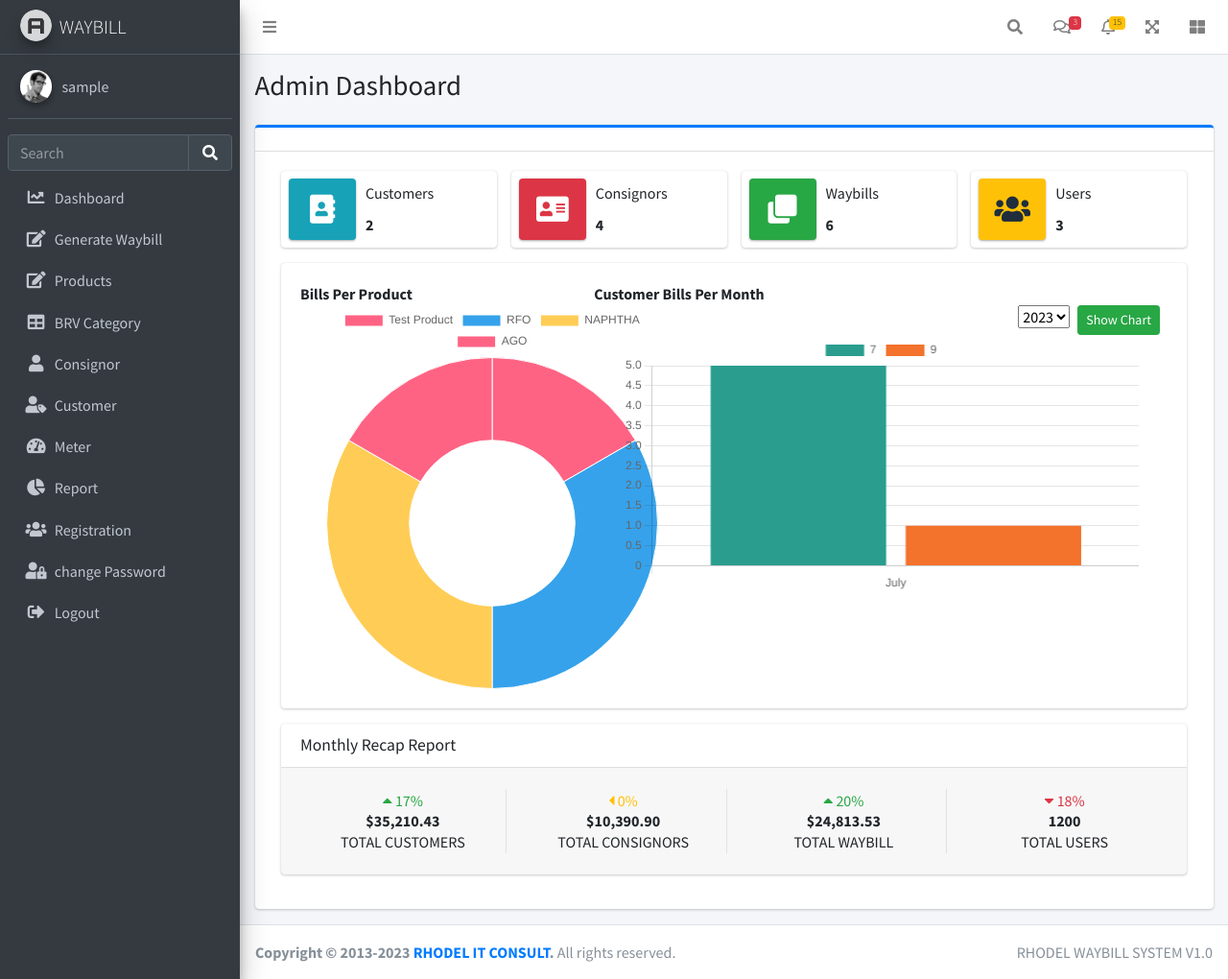
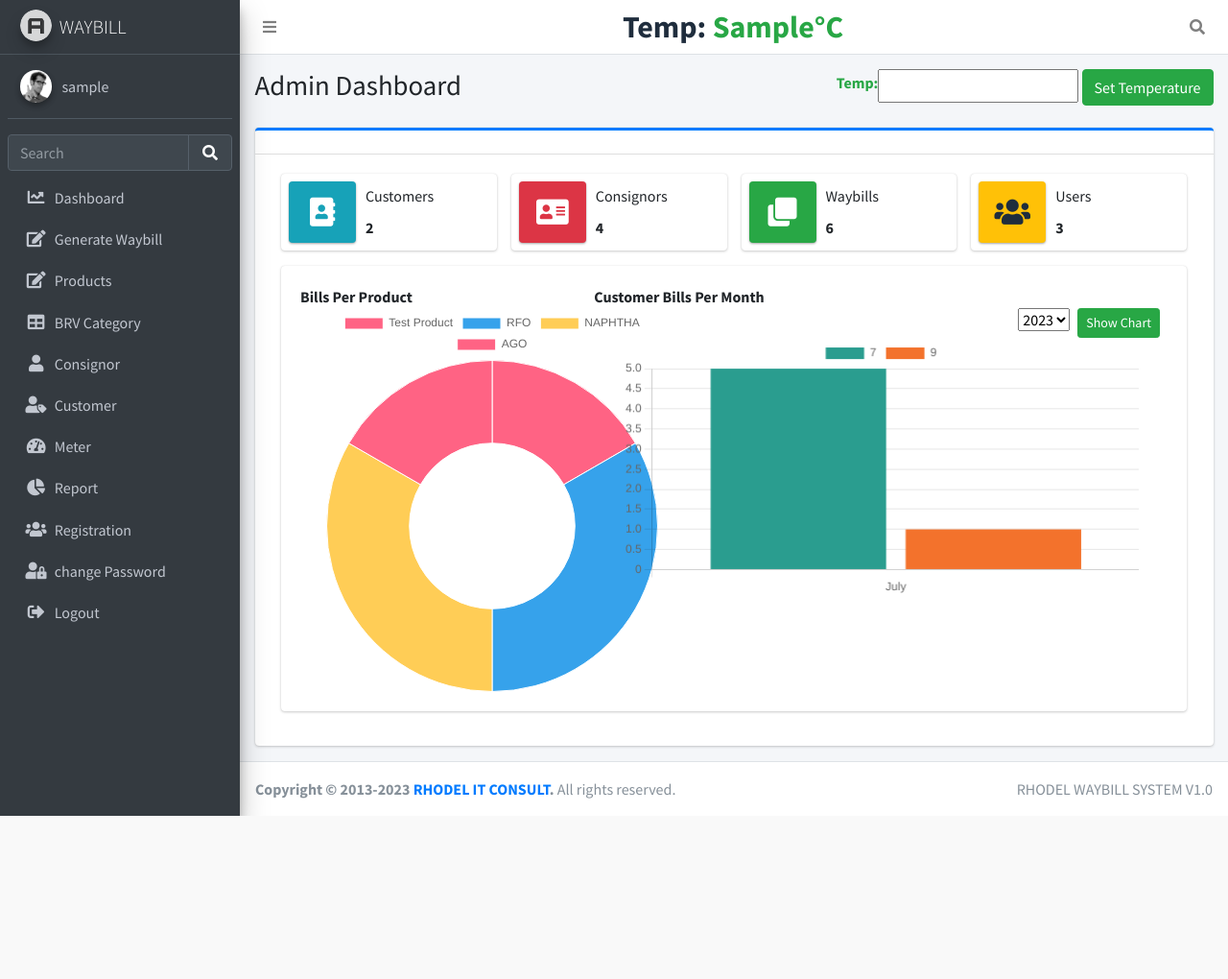
Before and after one commit to Achiekobby/akwaaba, a PHP site: page /ui/dashboard.php in a window 1280 px wide. Shown: the whole page at 96% size. After the commit the page ends 850 px from the top, so only its background shows below. Run offline with PHP 8.4, Linux system fonts and the light colour scheme; the visitor is signed in with stand-in values (Sample User, id 1); data comes from the database, SQL or seed files in the repository; tables that the repository leaves empty or names only in its code hold one stand-in row (values such as "Sample post"); some libraries are stand-ins or nearby versions.

Commit message:
adding temperature input field to the dashboard page

```diff
--- a/ui/dashboard.php
+++ b/ui/dashboard.php
@@ -65,8 +65,39 @@ include_once "header.php";
           </div><!-- /.col -->
           <div class="col-sm-6">
             <ol class="breadcrumb float-sm-right">
-              <!-- <li class="breadcrumb-item"><a href="#">Home</a></li>
-              <li class="breadcrumb-item active">Starter Page</li> -->
+              <li class="breadcrumb-item text-success text-bold">Temp:</li>
+              <form id="temperatureForm">
+                <input type="number" name="temperature" id="temperature" required>
+                <button class="btn btn-success" type="submit">Set Temperature</button>
+              </form>
+              <script>
+                // AJAX request to handle form submission without page refresh
+                $(document).ready(function() {
+                    $('#temperatureForm').submit(function(event) {
+                        event.preventDefault();
+                        var formData = $(this).serialize();
+
+                        const serverUrl = window.location.origin;
+                        const url = `${serverUrl}/akwaaba/ui/save_temperature.php`;
+
+                        $.ajax({
+                            type: 'POST',
+                            url:url,
+                            data: formData,
+                            success: function(response) {
+                                $('#temperatureForm')[0].reset();
+                                console.log(response);
+                                location.reload();
+                            },
+                            error: function() {
+                                // $('#response').text('Error occurred while saving the temperature.');
+                                console.log('Error occurred while saving the temperature.');
+                            }
+                        });
+                    });
+                });
+              </script>
+              <!-- End of the temperature form submission -->
             </ol>
           </div><!-- /.col -->
         </div><!-- /.row -->
@@ -197,67 +228,8 @@ include_once "header.php";
           </div>
         </div>
 
-        <div class="row">
-          <div class="col-md-12">
-            <div class="card">
-              <div class="card-header">
-                <h5 class="card-title">Monthly Recap Report</h5>
-              </div>
-
-              <!-- ./card-body -->
-              <div class="card-footer">
-                <div class="row">
-                  <div class="col-sm-3 col-6">
-                    <div class="description-block border-right">
-                      <span class="description-percentage text-success"><i class="fas fa-caret-up"></i> 17%</span>
-                      <h5 class="description-header">$35,210.43</h5>
-                      <span class="description-text">TOTAL CUSTOMERS</span>
-                    </div>
-                    <!-- /.description-block -->
-                  </div>
-                  <!-- /.col -->
-                  <div class="col-sm-3 col-6">
-                    <div class="description-block border-right">
-                      <span class="description-percentage text-warning"><i class="fas fa-caret-left"></i> 0%</span>
-                      <h5 class="description-header">$10,390.90</h5>
-                      <span class="description-text">TOTAL CONSIGNORS</span>
-                    </div>
-                    <!-- /.description-block -->
-                  </div>
-                  <!-- /.col -->
-                  <div class="col-sm-3 col-6">
-                    <div class="description-block border-right">
-                      <span class="description-percentage text-success"><i class="fas fa-caret-up"></i> 20%</span>
-                      <h5 class="description-header">$24,813.53</h5>
-                      <span class="description-text">TOTAL WAYBILL</span>
-                    </div>
-                    <!-- /.description-block -->
-                  </div>
-                  <!-- /.col -->
-                  <div class="col-sm-3 col-6">
-                    <div class="description-block">
-                      <span class="description-percentage text-danger"><i class="fas fa-caret-down"></i> 18%</span>
-                      <h5 class="description-header">1200</h5>
-                      <span class="description-text">TOTAL USERS</span>
-                    </div>
-                    <!-- /.description-block -->
-                  </div>
-                </div>
-                <!-- /.row -->
-              </div>
-              <!-- /.card-footer -->
-            </div>
-            <!-- /.card -->
-          </div>
-          <!-- /.col -->
-        </div>
-
 
         <!-- /.row -->
-
-
-
-
 
               </div>
             </div>
--- a/ui/header.php
+++ b/ui/header.php
@@ -1,8 +1,21 @@
 <?php
+include_once'connectdb.php';
+
 $baseUrl = (isset($_SERVER['HTTPS']) && $_SERVER['HTTPS'] === 'on' ? "https" : "http")
 . "://$_SERVER[HTTP_HOST]";
 
 //* Append the relative path to show_products.php
+
+$sql = "SELECT * FROM temperature_data ORDER BY date DESC LIMIT 1";
+$stmt = $pdo->prepare($sql);
+$stmt->execute();
+$latestTemperature = $stmt->fetch(PDO::FETCH_ASSOC);
+if ($latestTemperature) {
+  $latestTemperatureValue = $latestTemperature['temperature'];
+  // echo "Latest temperature: " . $latestTemperatureValue . "°C";
+} else {
+  $latestTemperatureValue = "0";
+}
 ?>
 <!DOCTYPE html>
 <!--
@@ -65,6 +78,7 @@ scratch. This page gets rid of all links and provides the needed markup only.
 <!-- SweetAlert2 -->
 <link rel="stylesheet" href="../plugins/sweetalert2/sweetalert2.min.css">
 <script src="https://cdnjs.cloudflare.com/ajax/libs/jspdf/2.5.1/jspdf.umd.min.js"></script>
+<script src="https://ajax.googleapis.com/ajax/libs/jquery/3.5.1/jquery.min.js"></script>
 
 </head>
 <body class="hold-transition sidebar-mini">
@@ -84,9 +98,10 @@ scratch. This page gets rid of all links and provides the needed markup only.
         <!-- <a href="#" class="nav-link">Contact</a> -->
       </li>
     </ul>
+    <h2 class="text-center m-auto text-bold">Temp: <span class="text-success"> <?php echo $latestTemperatureValue="0" ? "0°C" : $latestTemperatureValue."°C" ?></span></h2> <!-- m-auto class will center the content horizontally -->
 
     <!-- Right navbar links -->
-    <ul class="navbar-nav ml-auto">
+    <ul class="navbar-nav">
       <!-- Navbar Search -->
       <li class="nav-item">
         <a class="nav-link" data-widget="navbar-search" href="#" role="button">
@@ -109,101 +124,7 @@ scratch. This page gets rid of all links and provides the needed markup only.
         </div>
       </li>
 
-      <!-- Messages Dropdown Menu -->
-      <li class="nav-item dropdown">
-        <a class="nav-link" data-toggle="dropdown" href="#">
-          <i class="far fa-comments"></i>
-          <span class="badge badge-danger navbar-badge">3</span>
-        </a>
-        <div class="dropdown-menu dropdown-menu-lg dropdown-menu-right">
-          <a href="#" class="dropdown-item">
-            <!-- Message Start -->
-            <div class="media">
-              <img src="dist/img/user1-128x128.jpg" alt="User Avatar" class="img-size-50 mr-3 img-circle">
-              <div class="media-body">
-                <h3 class="dropdown-item-title">
-                  Brad Diesel
-                  <span class="float-right text-sm text-danger"><i class="fas fa-star"></i></span>
-                </h3>
-                <p class="text-sm">Call me whenever you can...</p>
-                <p class="text-sm text-muted"><i class="far fa-clock mr-1"></i> 4 Hours Ago</p>
-              </div>
-            </div>
-            <!-- Message End -->
-          </a>
-          <div class="dropdown-divider"></div>
-          <a href="#" class="dropdown-item">
-            <!-- Message Start -->
-            <div class="media">
-              <img src="../dist/img/user8-128x128.jpg" alt="User Avatar" class="img-size-50 img-circle mr-3">
-              <div class="media-body">
-                <h3 class="dropdown-item-title">
-                  John Pierce
-                  <span class="float-right text-sm text-muted"><i class="fas fa-star"></i></span>
-                </h3>
-                <p class="text-sm">I got your message bro</p>
-                <p class="text-sm text-muted"><i class="far fa-clock mr-1"></i> 4 Hours Ago</p>
-              </div>
-            </div>
-            <!-- Message End -->
-          </a>
-          <div class="dropdown-divider"></div>
-          <a href="#" class="dropdown-item">
-            <!-- Message Start -->
-            <div class="media">
-              <img src="../dist/img/user3-128x128.jpg" alt="User Avatar" class="img-size-50 img-circle mr-3">
-              <div class="media-body">
-                <h3 class="dropdown-item-title">
-                  Nora Silvester
-                  <span class="float-right text-sm text-warning"><i class="fas fa-star"></i></span>
-                </h3>
-                <p class="text-sm">The subject goes here</p>
-                <p class="text-sm text-muted"><i class="far fa-clock mr-1"></i> 4 Hours Ago</p>
-              </div>
-            </div>
-            <!-- Message End -->
-          </a>
-          <div class="dropdown-divider"></div>
-          <a href="#" class="dropdown-item dropdown-footer">See All Messages</a>
-        </div>
-      </li>
-      <!-- Notifications Dropdown Menu -->
-      <li class="nav-item dropdown">
-        <a class="nav-link" data-toggle="dropdown" href="#">
-          <i class="far fa-bell"></i>
-          <span class="badge badge-warning navbar-badge">15</span>
-        </a>
-        <div class="dropdown-menu dropdown-menu-lg dropdown-menu-right">
-          <span class="dropdown-header">15 Notifications</span>
-          <div class="dropdown-divider"></div>
-          <a href="#" class="dropdown-item">
-            <i class="fas fa-envelope mr-2"></i> 4 new messages
-            <span class="float-right text-muted text-sm">3 mins</span>
-          </a>
-          <div class="dropdown-divider"></div>
-          <a href="#" class="dropdown-item">
-            <i class="fas fa-users mr-2"></i> 8 friend requests
-            <span class="float-right text-muted text-sm">12 hours</span>
-          </a>
-          <div class="dropdown-divider"></div>
-          <a href="#" class="dropdown-item">
-            <i class="fas fa-file mr-2"></i> 3 new reports
-            <span class="float-right text-muted text-sm">2 days</span>
-          </a>
-          <div class="dropdown-divider"></div>
-          <a href="#" class="dropdown-item dropdown-footer">See All Notifications</a>
-        </div>
-      </li>
-      <li class="nav-item">
-        <a class="nav-link" data-widget="fullscreen" href="#" role="button">
-          <i class="fas fa-expand-arrows-alt"></i>
-        </a>
-      </li>
-      <li class="nav-item">
-        <a class="nav-link" data-widget="control-sidebar" data-slide="true" href="#" role="button">
-          <i class="fas fa-th-large"></i>
-        </a>
-      </li>
+
     </ul>
   </nav>
   <!-- /.navbar -->
```
Also changed, not shown: ui/invoice.php (+8 -2 lines), ui/save_temperature.php (added, +33 -0 lines).
